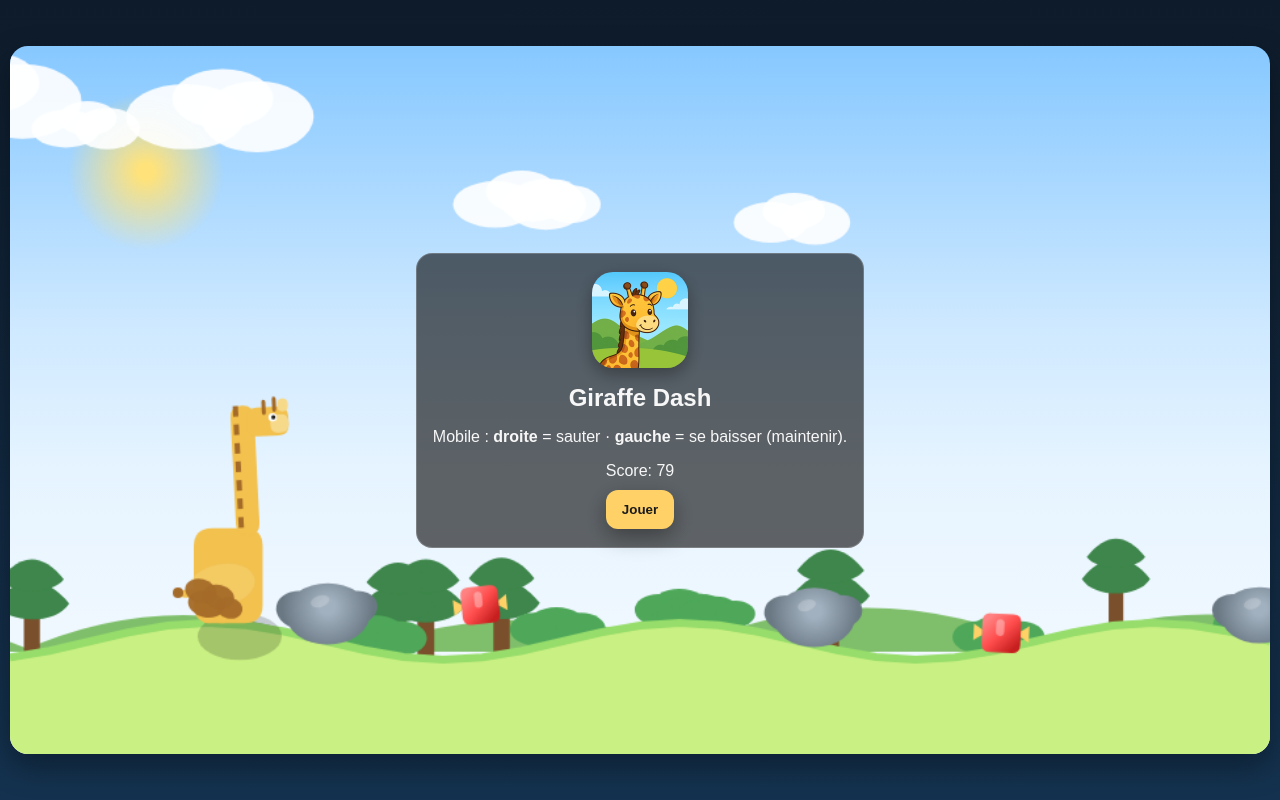
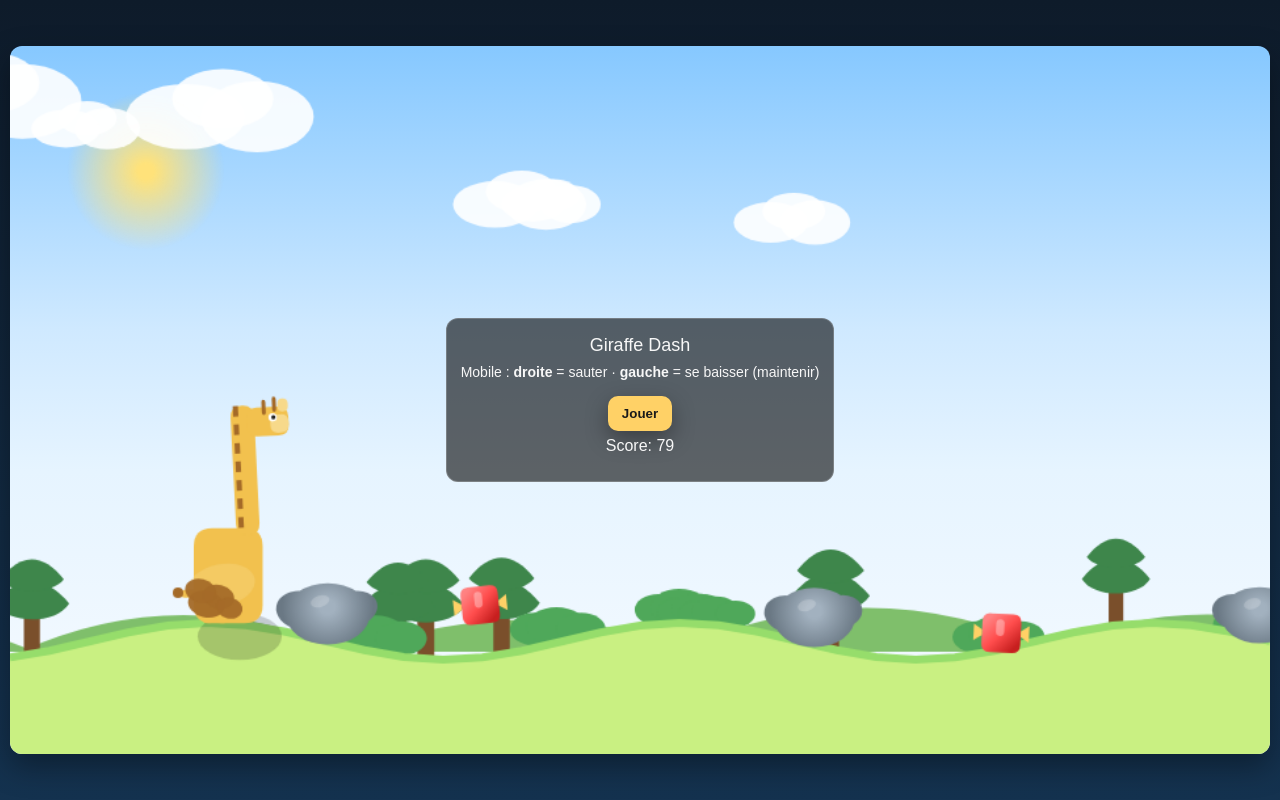
Before and after one commit to linkostex/girafe, a plain HTML site: page index_ios12.html in a window 1280 px wide. Both pictures are taken after a click on the button "Jouer". Drawn offline with Linux system fonts and the light colour scheme.

Commit message:
Add files via upload

```diff
--- a/index_ios12.html
+++ b/index_ios12.html
@@ -2,64 +2,61 @@
 <html lang="fr">
 <head>
 <meta charset="utf-8" />
-<meta name="viewport" content="width=device-width, initial-scale=1, viewport-fit=cover" />
-<title>Giraffe Dash 🦒 (iOS12)</title>
-<link rel="manifest" href="manifest.json">
-<link rel="icon" href="icons/favicon-64.png" sizes="64x64" type="image/png">
-<link rel="apple-touch-icon" href="icons/apple-touch-icon.png?v=2">
-<meta name="theme-color" content="#14324f" />
+<meta name="viewport" content="width=device-width, initial-scale=1, viewport-fit=cover, maximum-scale=1, user-scalable=no" />
+<title>Giraffe Dash — iOS12 simple</title>
 <style>
-  *{box-sizing:border-box}
   html,body{height:100%;margin:0;background:linear-gradient(180deg,#0e1b2a 0%, #14324f 100%);color:#f7f7f7;font-family:Arial,Helvetica,sans-serif;overflow:hidden;-webkit-text-size-adjust:100%}
-  .wrap{position:relative;height:100%;width:100%}
-  .stage{position:absolute;inset:0;display:flex;align-items:center;justify-content:center;padding:0 10px}
-  canvas{width:min(100vw,1280px);height:auto;aspect-ratio:16/9;max-height:100vh;background:linear-gradient(#86c8ff 0%, #cfe9ff 40%, #e6f4ff 60%, #f7fbff 100%);border-radius:18px;box-shadow:0 12px 30px rgba(0,0,0,.35);display:block;touch-action:none}
-  #hudMini{position:fixed;right:14px;top:10px;z-index:20;display:none;gap:10px}
-  .chip{background:rgba(0,0,0,.45);border:1px solid rgba(255,255,255,.15);padding:8px 12px;border-radius:999px}
-  #centerOverlay{position:fixed;inset:0;display:flex;align-items:center;justify-content:center;z-index:30}
-  #centerCard{min-width:260px;max-width:90vw;background:rgba(0,0,0,.6);border:1px solid rgba(255,255,255,.2);border-radius:16px;padding:18px 16px;text-align:center}
-  #centerCard h2{margin:4px 0 10px}
-  .bigbtn{border:0;border-radius:12px;padding:12px 16px;font-weight:800;cursor:pointer;background:#ffd166;color:#1a1a1a;box-shadow:0 8px 22px rgba(0,0,0,.35)}
-  #fsBtn{margin-top:8px;background:#c3e8ff}
+  #stage{position:absolute;top:0;left:0;right:0;bottom:0;display:flex;align-items:center;justify-content:center;padding:10px}
+  #game{display:block;background:linear-gradient(#86c8ff 0%, #cfe9ff 40%, #e6f4ff 60%, #f7fbff 100%);border-radius:12px;-webkit-box-shadow:0 12px 30px rgba(0,0,0,.35);box-shadow:0 12px 30px rgba(0,0,0,.35);touch-action:none}
+  #hud{position:absolute;right:10px;top:10px;z-index:20;display:none}
+  .chip{background:rgba(0,0,0,.45);border:1px solid rgba(255,255,255,.15);padding:6px 10px;border-radius:999px}
+  #overlay{position:absolute;top:0;left:0;right:0;bottom:0;display:flex;align-items:center;justify-content:center;z-index:30}
+  #card{min-width:240px;max-width:90vw;background:rgba(0,0,0,.6);border:1px solid rgba(255,255,255,.2);border-radius:12px;padding:16px 14px;text-align:center}
+  .btn{border:0;border-radius:10px;padding:10px 14px;font-weight:800;background:#ffd166;color:#1a1a1a;-webkit-box-shadow:0 8px 22px rgba(0,0,0,.35);box-shadow:0 8px 22px rgba(0,0,0,.35);cursor:pointer;margin-top:8px}
 </style>
 </head>
 <body>
-  <div class="wrap">
-    <div class="stage">
-      <canvas id="game" width="960" height="540" aria-label="Giraffe Dash game area" role="img"></canvas>
-    </div>
+<div id="stage">
+  <canvas id="game" width="960" height="540" aria-label="Giraffe Dash" role="img"></canvas>
+</div>
+<div id="hud"><div class="chip">Score: <span id="score">0</span></div></div>
+<div id="overlay">
+  <div id="card">
+    <div style="font-size:18px;margin-bottom:8px;">Giraffe Dash</div>
+    <div style="font-size:14px;margin-bottom:8px;">Mobile : <b>droite</b> = sauter · <b>gauche</b> = se baisser (maintenir)</div>
+    <button class="btn" id="play">Jouer</button>
   </div>
-
-  <div id="hudMini" aria-live="polite">
-    <div class="chip">Score: <span id="score">0</span></div>
-  </div>
-
-  <div id="centerOverlay" style="display:flex">
-    <div id="centerCard">
-      <img src="icons/icon-192.png?v=2" alt="icône girafe" style="width:96px;height:96px;border-radius:22%;box-shadow:0 6px 18px rgba(0,0,0,.35);margin-bottom:8px" />
-      <h2>Giraffe Dash</h2>
-      <p>Mobile : <b>droite</b> = sauter · <b>gauche</b> = se baisser (maintenir).</p>
-      <button class="bigbtn" id="centerPlay">Jouer</button>
-    </div>
-  </div>
+</div>
 
 <script>
-/* iOS12 legacy JS: avoid arrow functions, const/let, includes, for..of */
 (function(){
+  // Resize canvas CSS to keep 16:9 and fit screen (no modern CSS features)
   var canvas = document.getElementById('game');
+  function fitCanvas(){
+    var pad = 20; // 10px each side
+    var vw = Math.max(1, window.innerWidth - pad);
+    var vh = Math.max(1, window.innerHeight - pad);
+    // target aspect 16:9
+    var aw = vw;
+    var ah = Math.floor(vw * 9 / 16);
+    if (ah > vh){
+      ah = vh;
+      aw = Math.floor(vh * 16 / 9);
+    }
+    canvas.style.width = aw + 'px';
+    canvas.style.height = ah + 'px';
+  }
+  fitCanvas();
+  window.addEventListener('resize', fitCanvas, false);
+  window.addEventListener('orientationchange', function(){ setTimeout(fitCanvas, 60); }, false);
+
   var ctx = canvas.getContext('2d');
-  var hudMini = document.getElementById('hudMini');
+  var hud = document.getElementById('hud');
   var scoreEl = document.getElementById('score');
-  var centerOverlay = document.getElementById('centerOverlay');
-  var centerPlay = document.getElementById('centerPlay');
+  var overlay = document.getElementById('overlay');
+  var playBtn = document.getElementById('play');
 
   var W = canvas.width, H = canvas.height;
-
-  function isPortrait(){ return window.innerHeight >= window.innerWidth; }
-  function updatePortraitClass(){ if(isPortrait()){ document.body.className='portrait'; } else { document.body.className=''; } }
-  updatePortraitClass();
-  window.addEventListener('resize', updatePortraitClass, false);
-  window.addEventListener('orientationchange', function(){ setTimeout(updatePortraitClass, 50); }, false);
 
   var BASE_GROUND = H - 86;
   var G = 2200;
@@ -72,7 +69,6 @@
   var CANDY_FREQ = 0.6;
   var COYOTE_TIME = 0.12;
   var JUMP_BUFFER = 0.14;
-
   var TERRAIN_AMP = 14;
   var TERRAIN_WAVELEN = 360;
   var terrainPhase = 0;
@@ -82,7 +78,6 @@
   }
 
   var giraffe = { x:140, y:BASE_GROUND, w:70, h:132, vy:0, onGround:true, ducking:false, duckTimer:0, duckLerp:0 };
-
   var last = 0, running = false, paused = false;
   var speed = BASE_SPEED, score = 0;
   var entities = [];
@@ -106,35 +101,37 @@
   function sfxJump(){
     if (!audioCtx) return;
     var now = audioCtx.currentTime;
-    var osc = audioCtx.createOscillator();
+    var o = audioCtx.createOscillator();
     var g = audioCtx.createGain();
-    osc.type = 'square';
-    osc.frequency.setValueAtTime(380, now);
-    osc.frequency.linearRampToValueAtTime(520, now + 0.12);
+    o.type='square';
+    o.frequency.setValueAtTime(380, now);
+    o.frequency.linearRampToValueAtTime(520, now+0.12);
     g.gain.setValueAtTime(0, now);
-    g.gain.linearRampToValueAtTime(0.14, now + 0.01);
-    g.gain.exponentialRampToValueAtTime(0.0001, now + 0.18);
-    osc.connect(g).connect(audioCtx.destination);
-    osc.start(now);
-    osc.stop(now + 0.2);
+    g.gain.linearRampToValueAtTime(0.14, now+0.01);
+    g.gain.exponentialRampToValueAtTime(0.0001, now+0.18);
+    o.connect(g).connect(audioCtx.destination);
+    o.start(now); o.stop(now+0.2);
   }
   function sfxCandy(){
     if (!audioCtx) return;
     var now = audioCtx.currentTime;
-    var o1 = audioCtx.createOscillator(), g1 = audioCtx.createGain();
-    o1.type='triangle'; o1.frequency.setValueAtTime(900, now);
-    g1.gain.setValueAtTime(0, now); g1.gain.linearRampToValueAtTime(0.1, now+0.01); g1.gain.exponentialRampToValueAtTime(0.0001, now+0.12);
-    o1.connect(g1).connect(audioCtx.destination); o1.start(now); o1.stop(now+0.14);
-    var o2 = audioCtx.createOscillator(), g2 = audioCtx.createGain();
-    o2.type='triangle'; o2.frequency.setValueAtTime(1200, now+0.07);
-    g2.gain.setValueAtTime(0, now+0.07); g2.gain.linearRampToValueAtTime(0.08, now+0.08); g2.gain.exponentialRampToValueAtTime(0.0001, now+0.20);
-    o2.connect(g2).connect(audioCtx.destination); o2.start(now+0.07); o2.stop(now+0.22);
+    function mk(f,t1,t2,a1,a2){
+      var o=audioCtx.createOscillator(), g=audioCtx.createGain();
+      o.type='triangle'; o.frequency.setValueAtTime(f, now+(t1||0));
+      g.gain.setValueAtTime(0, now+(t1||0));
+      g.gain.linearRampToValueAtTime(a1||0.1, now+(t1||0)+0.01);
+      g.gain.exponentialRampToValueAtTime(a2||0.0001, now+(t2||0));
+      o.connect(g).connect(audioCtx.destination);
+      o.start(now+(t1||0)); o.stop(now+(t2||0));
+    }
+    mk(900,0.00,0.14,0.10,0.0001);
+    mk(1200,0.07,0.22,0.08,0.0001);
   }
 
   function startGame(){
     ensureAudio();
-    hudMini.style.display = 'flex';
-    centerOverlay.style.display = 'none';
+    hud.style.display = 'block';
+    overlay.style.display = 'none';
     score = 0; speed = BASE_SPEED; entities.length = 0;
     terrainPhase = 0;
     giraffe.y = groundYAt(giraffe.x); giraffe.vy = 0; giraffe.onGround = true; giraffe.ducking=false; giraffe.duckTimer=0; giraffe.duckLerp=0; giraffe.h=132;
@@ -146,25 +143,22 @@
     running = true; paused = false; last = performance.now();
     requestAnimationFrame(loop);
   }
-
-  function endGame(){
-    running = false;
-    hudMini.style.display = 'none';
-    centerOverlay.style.display = 'flex';
-    // show score
-    var card = document.getElementById('centerCard');
-    var old = document.getElementById('statsInfo'); if (old) old.parentNode.removeChild(old);
-    var info = document.createElement('div');
-    info.id='statsInfo'; info.style.margin='6px 0 10px'; info.appendChild(document.createTextNode('Score: ' + Math.floor(score)));
-    card.insertBefore(info, card.lastElementChild);
-  }
-
   function seedScenery(){
     var i;
     for (i=0;i<6;i++) clouds.push({x:rnd(0,W), y:rnd(40,160), s:rnd(0.6,1.2)});
     for (i=0;i<5;i++) farHills.push({x:i*260, w:rnd(220,300), h:rnd(46,72)});
     for (i=0;i<6;i++) trees.push({x:rnd(0,W), y:BASE_GROUND, s:rnd(0.9,1.2)});
     for (i=0;i<8;i++) bushes.push({x:rnd(0,W), y:BASE_GROUND, s:rnd(0.8,1.1)});
+  }
+  function endGame(){
+    running = false;
+    hud.style.display = 'none';
+    overlay.style.display = 'flex';
+    var card = document.getElementById('card');
+    var old = document.getElementById('stats'); if (old) old.parentNode.removeChild(old);
+    var info = document.createElement('div'); info.id='stats'; info.style.margin='6px 0 10px';
+    info.appendChild(document.createTextNode('Score: ' + Math.floor(score)));
+    card.insertBefore(info, card.lastChild);
   }
 
   function pointerSideFromTouch(t){
@@ -185,14 +179,7 @@
   canvas.addEventListener('touchend', function(e){ setDuck(false); e.preventDefault(); }, false);
   canvas.addEventListener('touchcancel', function(){ setDuck(false); }, false);
 
-  window.addEventListener('keydown', function(e){
-    if (e.code==='Enter' && !running){ startGame(); return; }
-    if (e.code==='ArrowUp' || e.code==='Space') pressJump();
-    if (e.code==='ArrowDown') setDuck(true);
-  }, false);
-  window.addEventListener('keyup', function(e){ if (e.code==='ArrowDown') setDuck(false); }, false);
-
-  centerPlay.addEventListener('click', function(){ startGame(); }, false);
+  playBtn.addEventListener('click', function(){ startGame(); }, false);
 
   function pressJump(){
     if (!running || paused) return;
@@ -421,6 +408,7 @@
 
     ctx.restore();
   }
+
   function drawBackground(dt){
     var t = performance.now()/1000;
     var sunX = (W*0.1 + Math.sin(t*0.05)*20);
@@ -489,9 +477,7 @@
   function paintSpot(cx,cy,rx,ry){ ctx.beginPath(); ctx.ellipse(cx,cy,rx,ry, 0.25, 0, Math.PI*2); ctx.fill(); }
   function rectsOverlap(a,b){ return a.x < b.x + b.w && a.x + a.w > b.x && a.y < b.y + b.h && a.y + a.h > b.y; }
 
-  // start overlay visible by default; clicking starts
-  // No SW registration to avoid older iOS quirks
-})();
-</script>
+  // no keyboard to avoid key issues on iOS12
+})();</script>
 </body>
 </html>
```
